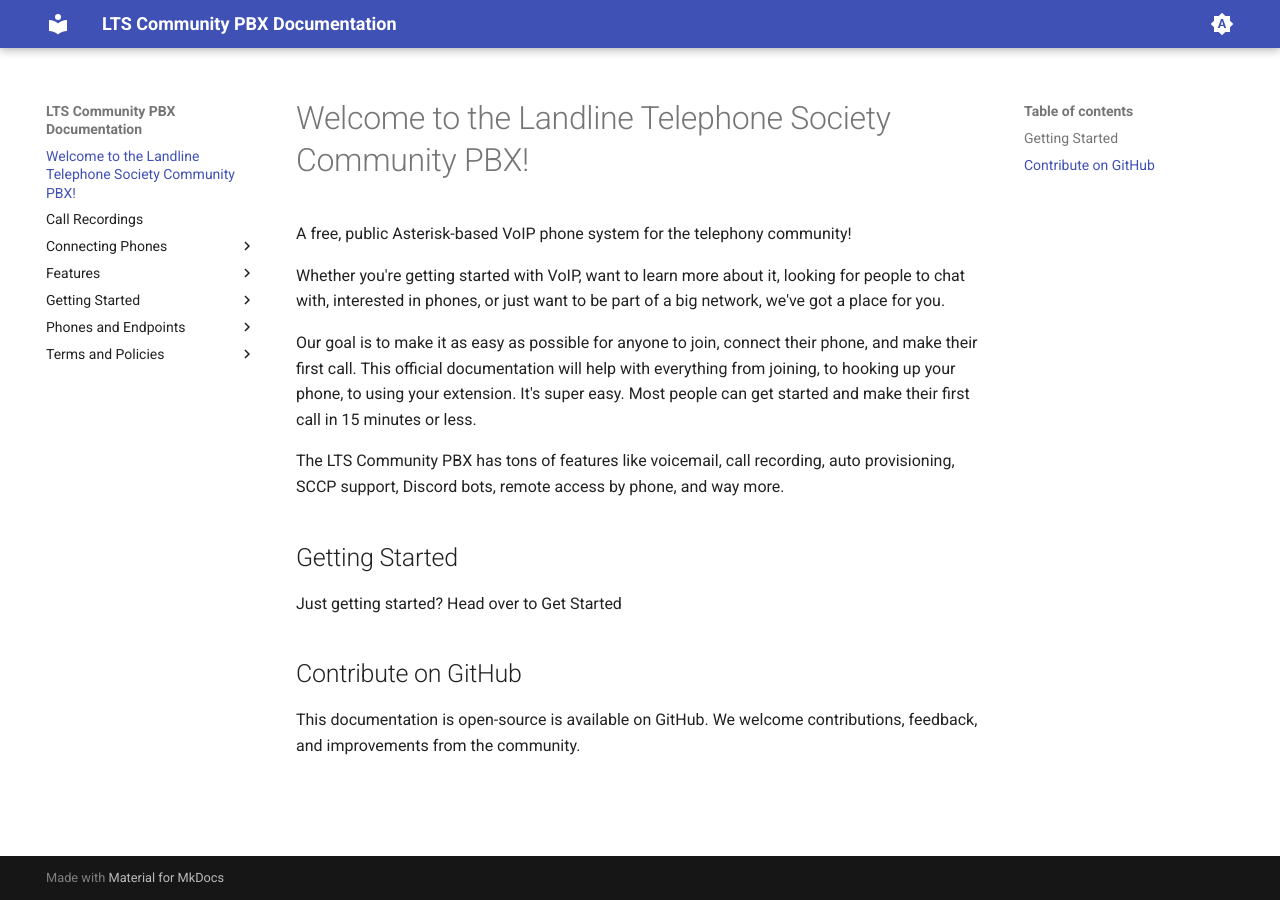
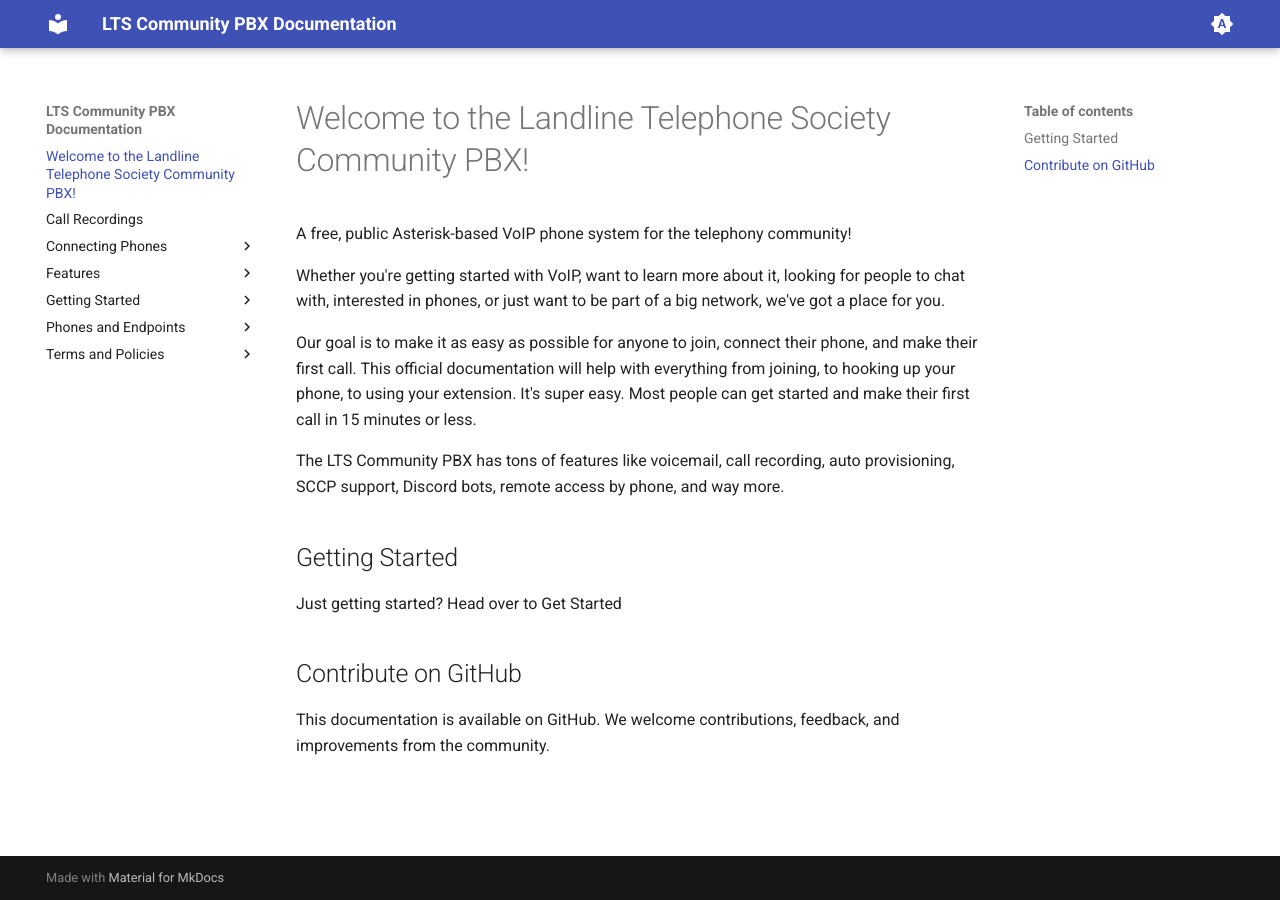
Before and after one commit to Landline-Telephone-Society/cpbx-documentation, an MkDocs documentation site: the page built from docs/index.md, in a window 1280 px wide. Built offline with MkDocs 1.6.1 and Material for MkDocs 9.7.7, drawn with Linux system fonts in a browser that asks for light colours.

Commit message:
Update index.md

```diff
--- a/docs/index.md
+++ b/docs/index.md
@@ -14,4 +14,4 @@
 
 ## Contribute on GitHub
 
-This documentation is open-source is available on GitHub. We welcome contributions, feedback, and improvements from the community.
+This documentation is available on GitHub. We welcome contributions, feedback, and improvements from the community.
```
